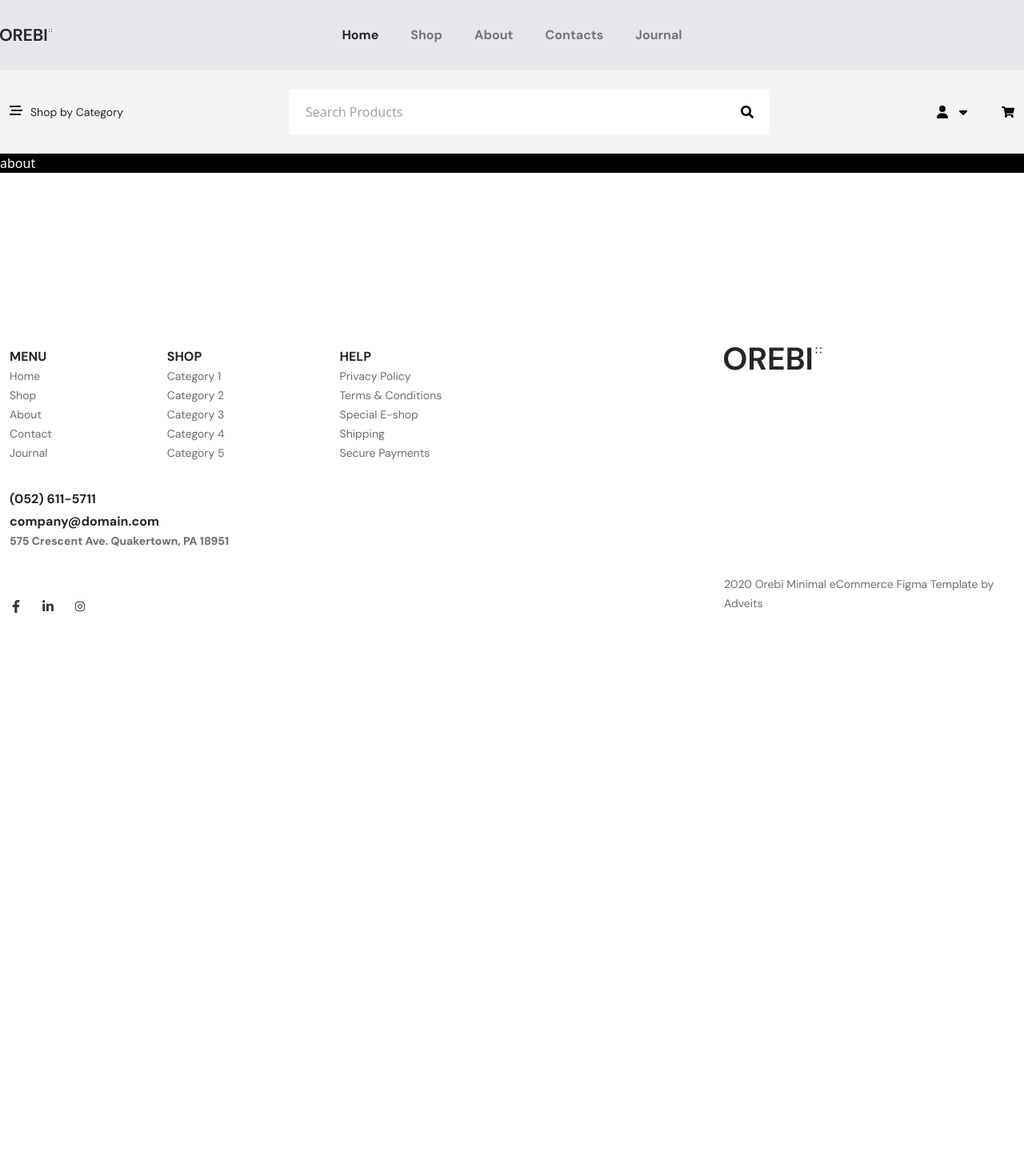
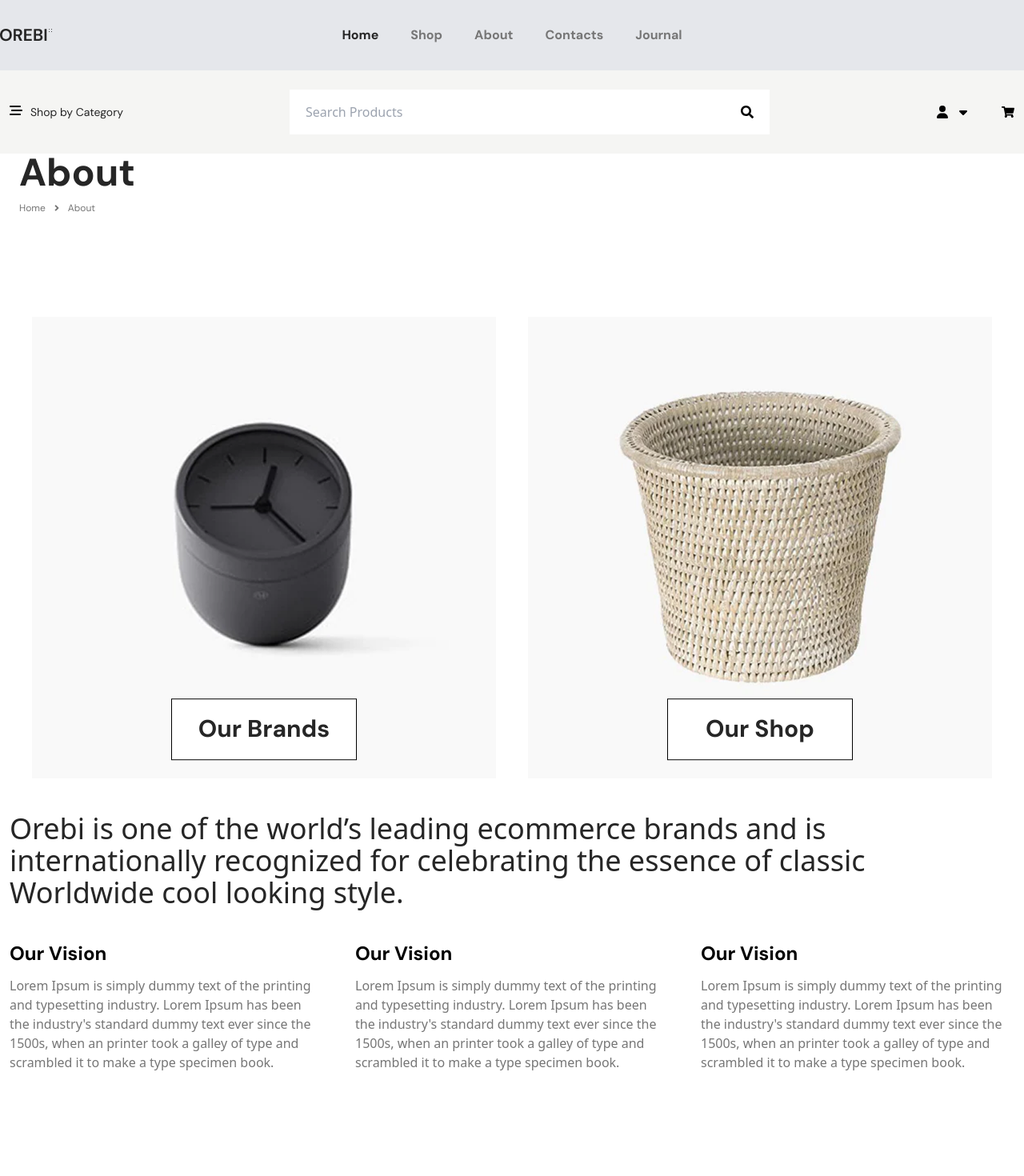
Before and after one commit to Mohammad-Nadil/orebi, a React (Vite) app: page /about in a window 1280 px wide. Shown: the top 1470 px of the page at 80% size. Before the commit the page ends 822 px from the top, so only its background shows below. Built offline with nearby package versions, Linux system fonts and the light colour scheme.

Commit message:
about page complete

```diff
--- a/src/component/page/About.jsx
+++ b/src/component/page/About.jsx
@@ -1,9 +1,70 @@
 import React from "react";
-
+import Container from "../layer/Container";
+import BreadCrum from "../BreadCrum";
+import img1 from "/placeHolder1.png";
+import img2 from "/placeHolder2.png";
+import { Link } from "react-router-dom";
+import CustomBtn from "../layer/CustomBtn";
 const About = () => {
   return (
     <div>
-      <h1 className="bg-black text-white ">about</h1>
+      <Container>
+        <BreadCrum />
+        <div className="main py-5 md:py-10 xl:py-32">
+          <div className="images grid gap-5 xl:gap-10 grid-cols-2 px-3 xl:px-7">
+            <div className="img1 aspect-square object-cover relative ">
+              <CustomBtn
+                btnText={"Our Brands"}
+                href={"/"}
+                className="absolute bottom-0 left-1/2 -translate-x-1/2 -translate-y-1/3 lg:text-3xl text-nowrap w-2/3  sm:w-[40%] aspect-[3/1] "
+              />
+              <img src={img1} alt="image" />
+            </div>
+            <div className="img2 aspect-square object-cover relative ">
+              <CustomBtn
+                btnText={"Our Shop"}
+                href={"/product"}
+                className="absolute bottom-0 left-1/2 -translate-x-1/2 -translate-y-1/3 lg:text-3xl text-nowrap  w-2/3 sm:w-[40%] aspect-[3/1] "
+              />
+              <img src={img2} alt="image" />
+            </div>
+          </div>
+          <p className="heading text-2xl md:3xl xl:text-4xl  text-primary py-5 md:py-10">
+            Orebi is one of the world’s leading ecommerce brands and is
+            internationally recognized for celebrating the essence of classic
+            Worldwide cool looking style.
+          </p>
+          <ul className="cards grid md:grid-cols-3 gap-10">
+            <li className="flex flex-col gap-y-3" >
+              <h2 className="text-2xl font-bold font-DM">Our Vision</h2>
+              <p className="text-secondary" >
+                Lorem Ipsum is simply dummy text of the printing and typesetting
+                industry. Lorem Ipsum has been the industry's standard dummy
+                text ever since the 1500s, when an printer took a galley of type
+                and scrambled it to make a type specimen book.
+              </p>
+            </li>
+            <li className="flex flex-col gap-y-3" >
+              <h2 className="text-2xl font-bold font-DM">Our Vision</h2>
+              <p className="text-secondary" >
+                Lorem Ipsum is simply dummy text of the printing and typesetting
+                industry. Lorem Ipsum has been the industry's standard dummy
+                text ever since the 1500s, when an printer took a galley of type
+                and scrambled it to make a type specimen book.
+              </p>
+            </li>
+            <li className="flex flex-col gap-y-3" >
+              <h2 className="text-2xl font-bold font-DM">Our Vision</h2>
+              <p className="text-secondary" >
+                Lorem Ipsum is simply dummy text of the printing and typesetting
+                industry. Lorem Ipsum has been the industry's standard dummy
+                text ever since the 1500s, when an printer took a galley of type
+                and scrambled it to make a type specimen book.
+              </p>
+            </li>
+          </ul>
+        </div>
+      </Container>
     </div>
   );
 };
```
Also changed, not shown: public/placeHolder1.png (added), public/placeHolder2.png (added).
